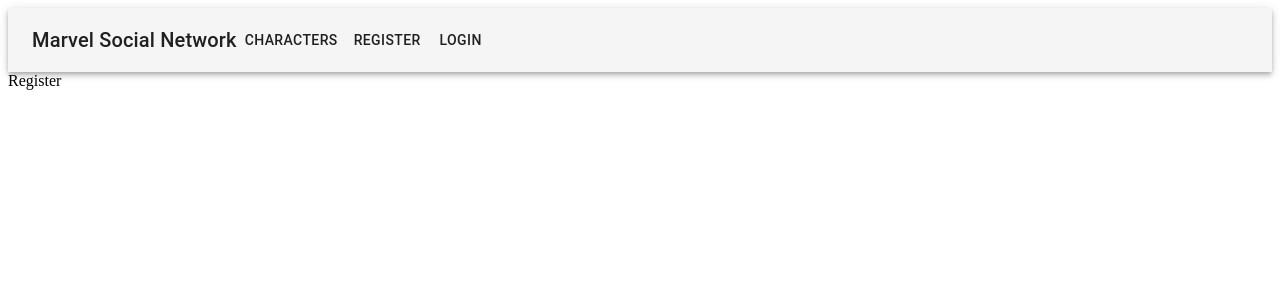
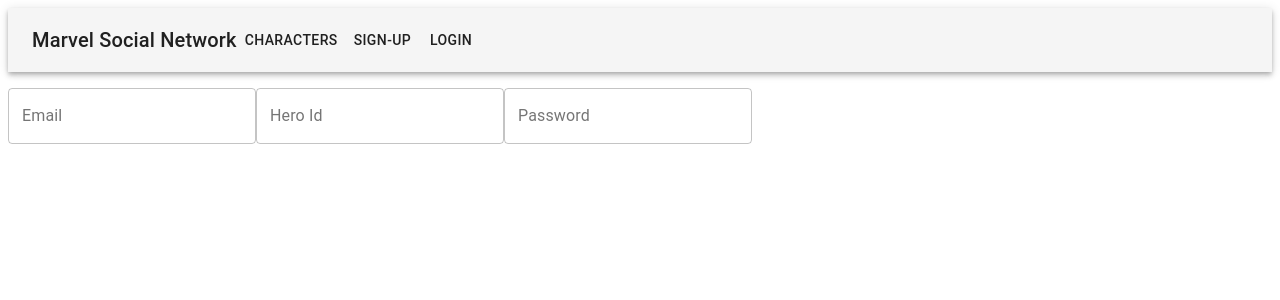
Before and after one commit to matthewbcool/marvel-social-network, a React (Create React App) app in the folder client/: page /register in a window 1280 px wide. Shown: the top 300 px of the page. Built offline with nearby package versions, Linux system fonts and the light colour scheme.

Commit message:
add login and register forms

```diff
--- a/client/src/components/auth/Login.js
+++ b/client/src/components/auth/Login.js
@@ -1,7 +1,30 @@
-import React from 'react'
+import React, { useState, Fragment } from 'react'
+import TextField from '@material-ui/core/TextField'
 
 const Login = () => {
-  return <div> Login </div>
+  return (
+    <Fragment>
+      <form noValidate autoComplete='off'>
+        <TextField
+          id='outlined-email-input'
+          label='Email'
+          type='email'
+          name='email'
+          autoComplete='email'
+          margin='normal'
+          variant='outlined'
+        />
+        <TextField
+          id='outlined-password-input'
+          label='Password'
+          type='password'
+          autoComplete='current-password'
+          margin='normal'
+          variant='outlined'
+        />
+      </form>
+    </Fragment>
+  )
 }
 
 export default Login
--- a/client/src/components/auth/Register.js
+++ b/client/src/components/auth/Register.js
@@ -1,7 +1,38 @@
-import React from 'react'
+import React, { Fragment } from 'react'
+import TextField from '@material-ui/core/TextField'
 
 const Register = () => {
-  return <div>Register </div>
+  return (
+    <Fragment>
+      <form noValidate autoComplete='off'>
+        <TextField
+          id='outlined-email-input'
+          label='Email'
+          type='email'
+          name='email'
+          autoComplete='email'
+          margin='normal'
+          variant='outlined'
+        />
+        <TextField
+          id='outlined-email-input'
+          label='Hero Id'
+          type='number'
+          name='heroid'
+          margin='normal'
+          variant='outlined'
+        />
+        <TextField
+          id='outlined-password-input'
+          label='Password'
+          type='password'
+          autoComplete='current-password'
+          margin='normal'
+          variant='outlined'
+        />
+      </form>
+    </Fragment>
+  )
 }
 
 export default Register
--- a/client/src/components/layout/Landing.js
+++ b/client/src/components/layout/Landing.js
@@ -9,7 +9,7 @@
           <h1>Marvel Social Network</h1>
         </div>
         <Button size='large' href='/register'>
-          Register
+          Sign-Up
         </Button>
         <Button size='large' href='/login'>
           Login
--- a/client/src/components/layout/Navbar.js
+++ b/client/src/components/layout/Navbar.js
@@ -20,7 +20,7 @@
           </Button>
 
           <Button color='inherit' href='/register'>
-            Register
+            Sign-Up
           </Button>
 
           <Button color='inherit' href='/login'>
```
